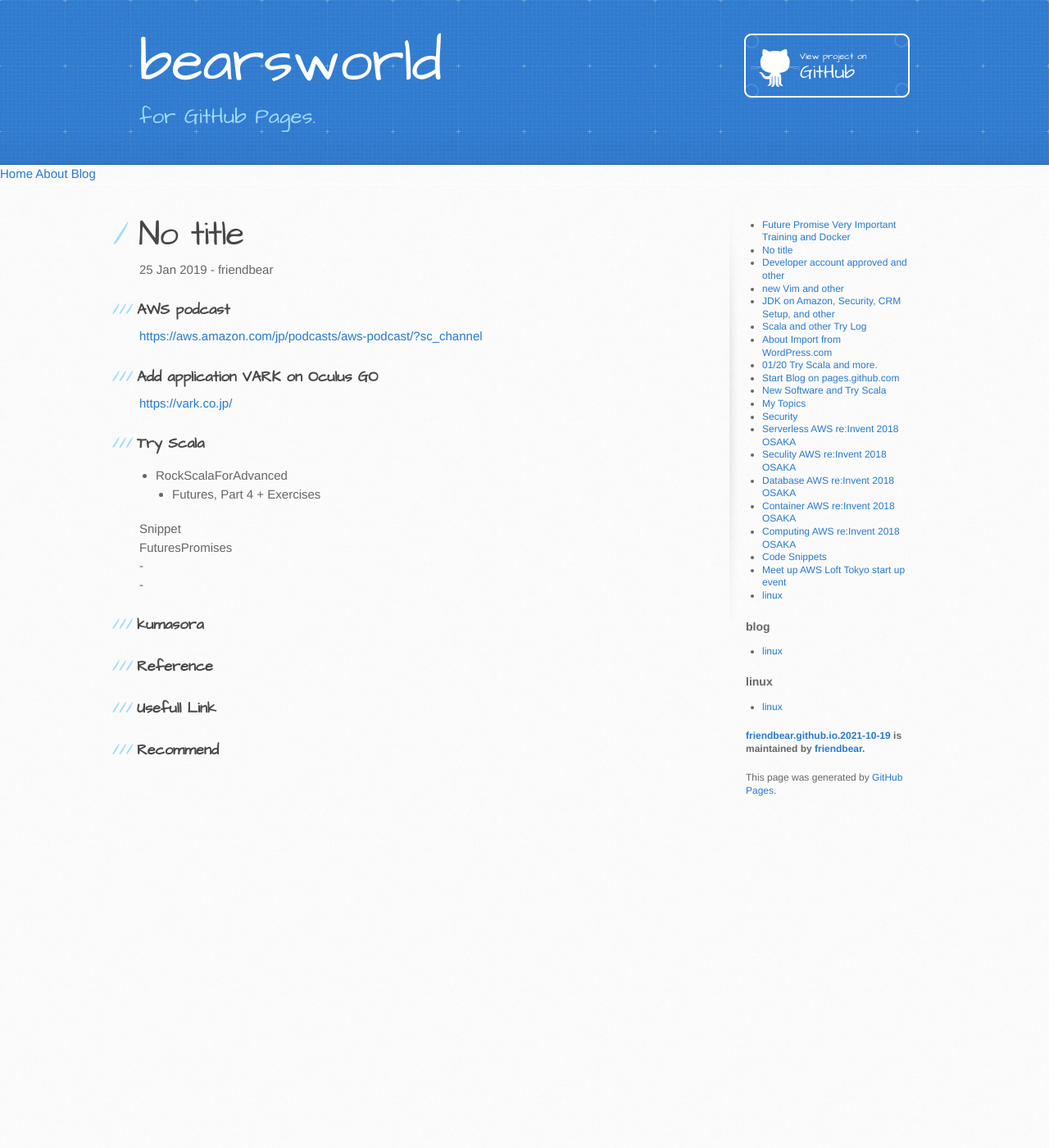
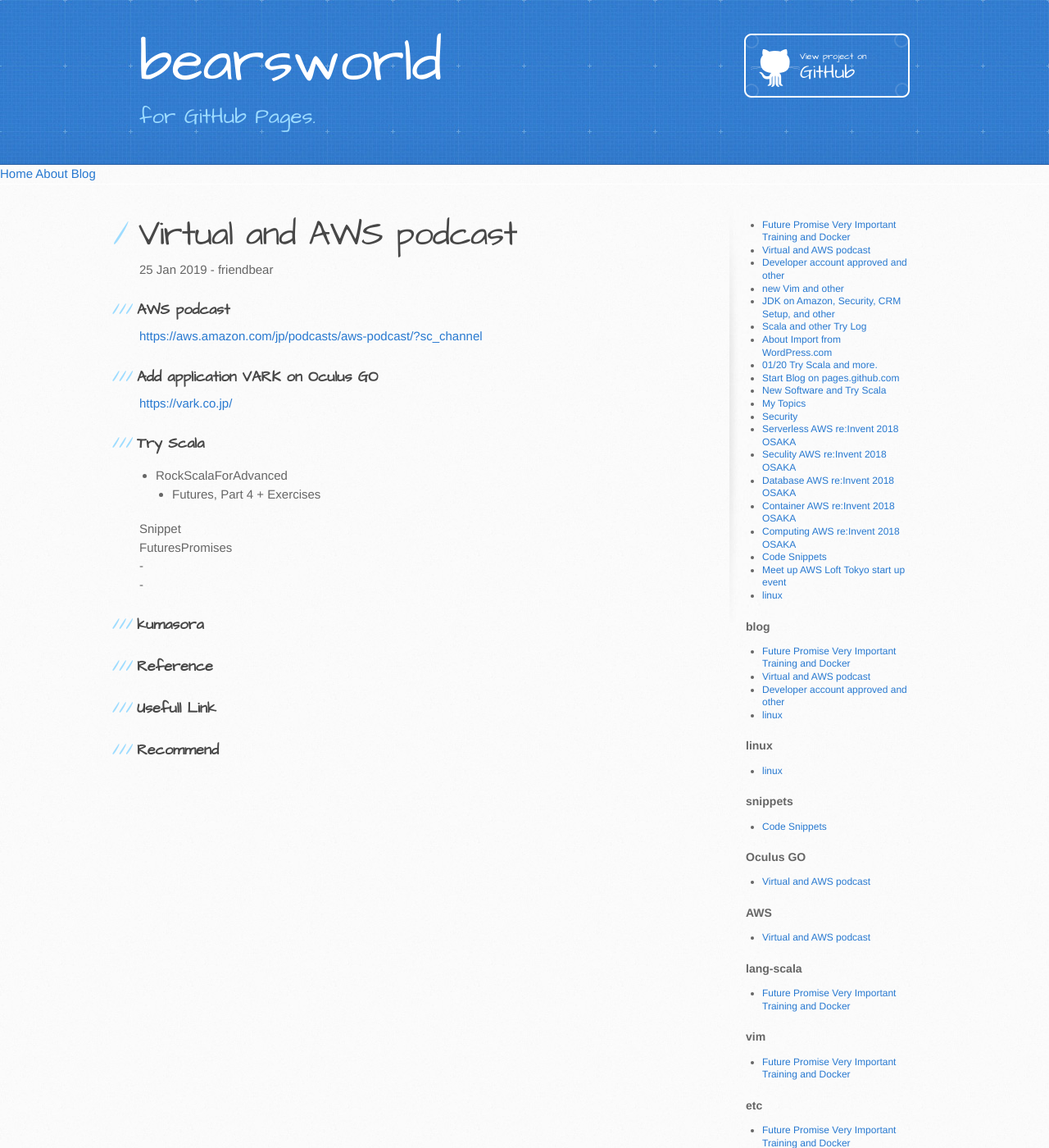
Before and after one commit to friendbear/friendbear.github.io.2021-10-19, a Jekyll site: the page built from _posts/2019-01-25-friendbear.md, in a window 1280 px wide and 1400 px high. Shown: the whole window at 82% size. Built offline with Jekyll 4.4.1, drawn with Linux system fonts in a browser that asks for light colours; comment, search, counter and statistics services are not loaded.

Commit message:
categories, tags

```diff
--- a/_posts/2018-10-01-snippets.md
+++ b/_posts/2018-10-01-snippets.md
@@ -2,6 +2,8 @@
 layout: post
 author: friendbear
 title: Code Snippets
+categories: [snippets]
+tags: [lang-scala]
 ---
 
 ### Scala Snippets
--- a/_posts/2019-01-25-friendbear.md
+++ b/_posts/2019-01-25-friendbear.md
@@ -1,7 +1,9 @@
 ---
 layout: post
 author: friendbear
-title: No title
+title: Virtual and AWS podcast
+categories: [blog, Oculus GO, AWS]
+tags: [AWS, Oculus GO, Scala]
 ---
 
 ### AWS podcast
--- a/_posts/2019-01-26-friendbear.md
+++ b/_posts/2019-01-26-friendbear.md
@@ -2,6 +2,8 @@
 layout: post
 author: friendbear
 title: Future Promise Very Important Training and Docker
+categories: [blog, lang-scala, vim , etc]
+tags: [lang-scala, vim, Docker]
 ---
 
 
```
Also changed, not shown: _posts/2019-01-24-friendbear.md (+2 -0 lines).
